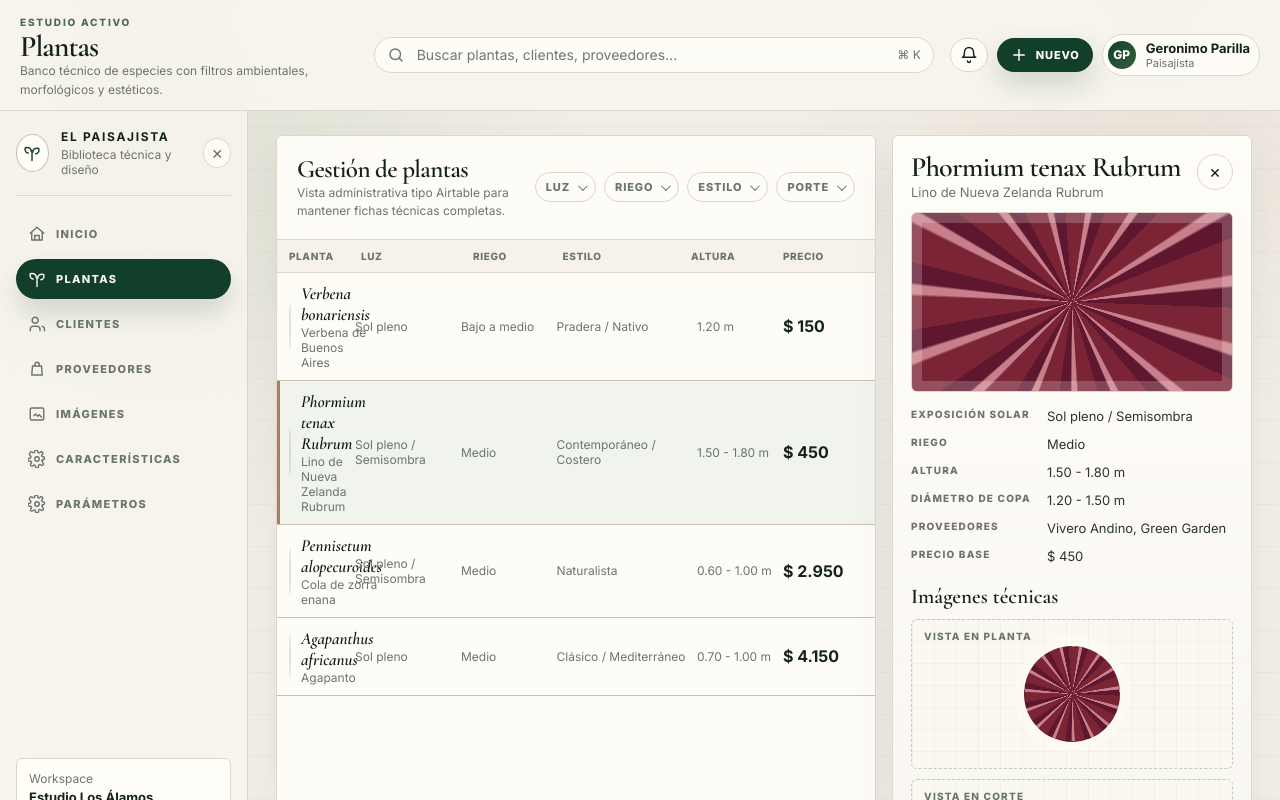
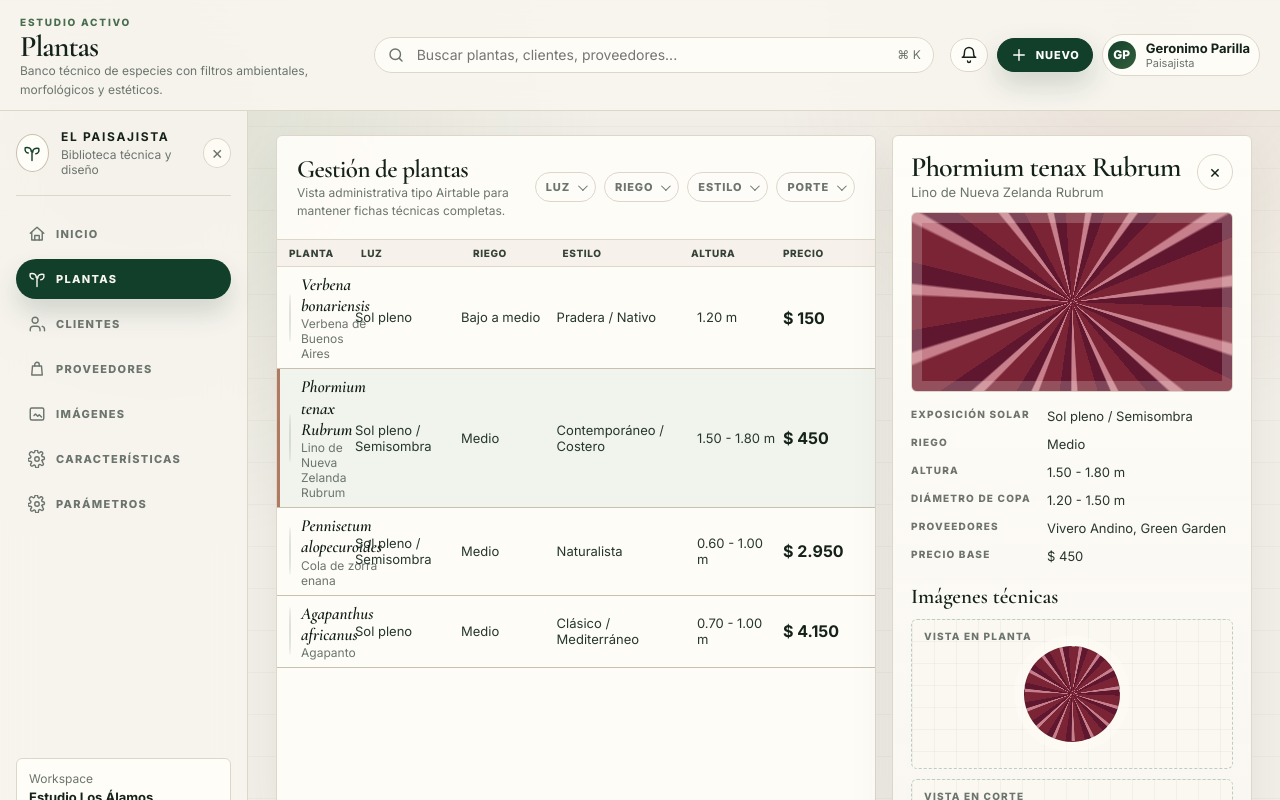
Before and after one commit to TaraPadilla/paisajista-frontend, a React (Vite) app: page /plants in a window 1280 px wide. Shown: the top 800 px of the page. Built offline with nearby package versions, Linux system fonts and the light colour scheme.

Commit message:
Update index.css

```diff
--- a/src/index.css
+++ b/src/index.css
@@ -580,10 +580,15 @@ button {
 
 .plant-row small,
 .table-plant small,
-.plant-row em,
-.table-row span {
+.plant-row em {
   color: var(--muted);
   font-size: 12px;
+}
+
+.table-row span {
+  color: #26372d;
+  font-size: 13px;
+  line-height: 1.25;
 }
 
 .plant-row em {
@@ -770,13 +775,13 @@ button {
 .table-head,
 .table-row {
   grid-template-columns: 60px 100px 1fr 1.5fr 80px 80px;
-  padding: 10px 12px;
+  padding: 7px 12px;
 }
 
 .table-head {
   display: grid;
   gap: 12px;
-  color: #69756d;
+  color: #354238;
   background: #f6f2eb;
   border-bottom: 1px solid var(--line);
   font-size: 10px;
@@ -1122,6 +1127,8 @@ button {
 .data-table {
   flex: 1;
   overflow-y: auto;
+  align-content: start;
+  grid-auto-rows: max-content;
 }
 
 .modal-overlay {
```
